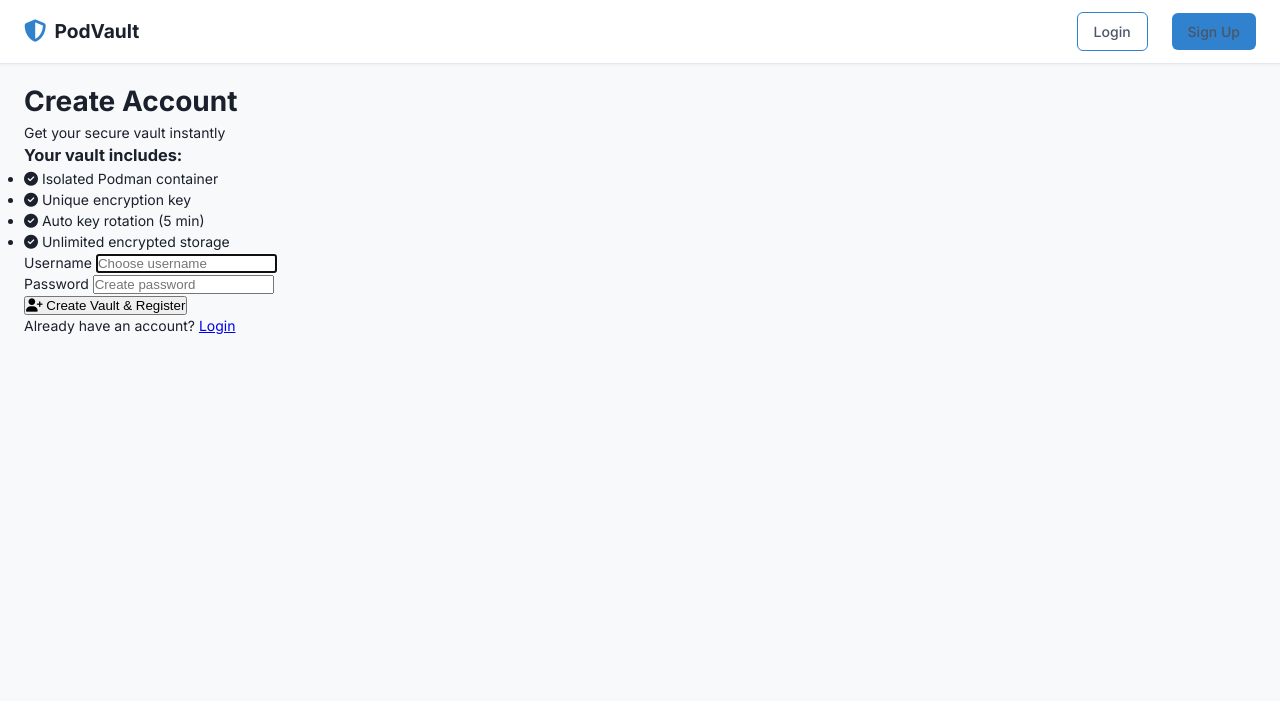
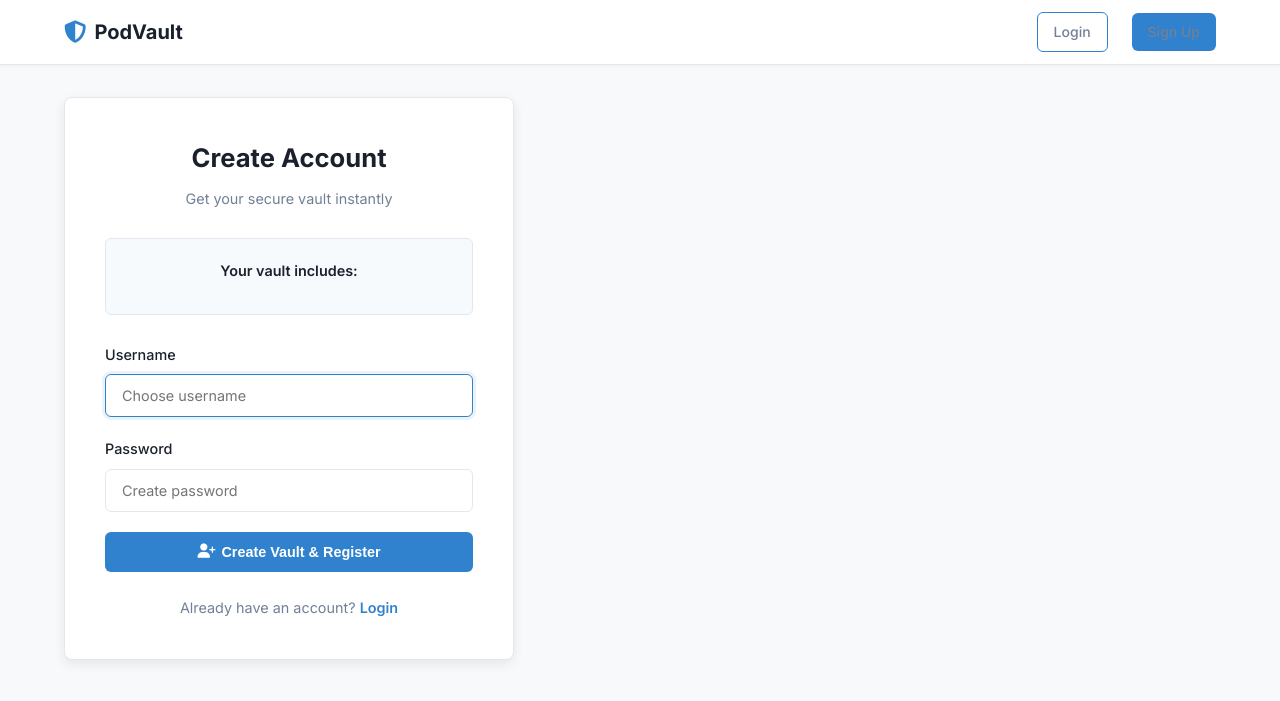
Before and after one commit to sairohithtappatla/PodVault, a Flask app: page /register in a window 1280 px wide. Shown: the top 701 px of the page. Run offline with Flask 3, Linux system fonts and the light colour scheme.

Commit message:
UI for screen fit

```diff
--- a/app/templates/base.html
+++ b/app/templates/base.html
@@ -5,9 +5,23 @@
   <meta charset="UTF-8">
   <meta name="viewport" content="width=device-width, initial-scale=1.0">
   <title>{% block title %}PodVault{% endblock %}</title>
-  <link href="https://fonts.googleapis.com/css2?family=Inter:wght@400;500;600;700&display=swap" rel="stylesheet">
+  <link href="https://fonts.googleapis.com/css2?family=Inter:wght@300;400;500;600;700&display=swap" rel="stylesheet">
   <link rel="stylesheet" href="https://cdnjs.cloudflare.com/ajax/libs/font-awesome/6.4.0/css/all.min.css">
   <style>
+    :root {
+      --primary: #3182ce;
+      --primary-dark: #2c5282;
+      --secondary: #718096;
+      --light: #f8f9fa;
+      --dark: #1a202c;
+      --success: #48bb78;
+      --error: #f56565;
+      --border: #e2e8f0;
+      --card-bg: #ffffff;
+      --shadow: 0 1px 3px rgba(0, 0, 0, 0.05);
+      --shadow-lg: 0 4px 12px rgba(0, 0, 0, 0.08);
+    }
+
     * {
       margin: 0;
       padding: 0;
@@ -16,23 +30,23 @@
 
     body {
       font-family: 'Inter', -apple-system, BlinkMacSystemFont, sans-serif;
-      background: #f8f9fa;
-      color: #1a202c;
-      line-height: 1.5;
+      background: var(--light);
+      color: var(--dark);
+      line-height: 1.6;
       font-size: 14px;
     }
 
     .navbar {
-      background: white;
-      border-bottom: 1px solid #e2e8f0;
-      box-shadow: 0 1px 3px rgba(0, 0, 0, 0.05);
+      background: var(--card-bg);
+      border-bottom: 1px solid var(--border);
+      box-shadow: var(--shadow);
       position: sticky;
       top: 0;
       z-index: 1000;
     }
 
     .navbar-content {
-      max-width: 1400px;
+      max-width: 1200px;
       margin: 0 auto;
       padding: 0.75rem 1.5rem;
       display: flex;
@@ -44,14 +58,14 @@
       display: flex;
       align-items: center;
       gap: 8px;
-      font-size: 1.2rem;
+      font-size: 1.25rem;
       font-weight: 700;
-      color: #1a202c;
+      color: var(--dark);
       text-decoration: none;
     }
 
     .logo i {
-      color: #3182ce;
+      color: var(--primary);
       font-size: 1.4rem;
     }
 
@@ -62,7 +76,7 @@
     }
 
     .nav-links a {
-      color: #4a5568;
+      color: var(--secondary);
       text-decoration: none;
       font-weight: 500;
       font-size: 0.875rem;
@@ -73,11 +87,11 @@
     }
 
     .nav-links a:hover {
-      color: #3182ce;
+      color: var(--primary);
     }
 
     .nav-links .username {
-      color: #718096;
+      color: var(--secondary);
       font-size: 0.8rem;
       padding: 0.25rem 0.75rem;
       background: #f7fafc;
@@ -99,18 +113,18 @@
     }
 
     .btn-primary {
-      background: #3182ce;
+      background: var(--primary);
       color: white;
     }
 
     .btn-primary:hover {
-      background: #2c5282;
+      background: var(--primary-dark);
     }
 
     .btn-secondary {
       background: white;
-      color: #3182ce;
-      border: 1px solid #3182ce;
+      color: var(--primary);
+      border: 1px solid var(--primary);
     }
 
     .btn-secondary:hover {
@@ -118,9 +132,9 @@
     }
 
     .container {
-      max-width: 1400px;
+      max-width: 1200px;
       margin: 0 auto;
-      padding: 1rem 1.5rem;
+      padding: 2rem 1.5rem;
     }
 
     .flash-messages {
@@ -137,7 +151,7 @@
       border-radius: 6px;
       background: white;
       border-left: 3px solid;
-      box-shadow: 0 2px 8px rgba(0, 0, 0, 0.1);
+      box-shadow: var(--shadow-lg);
       animation: slideIn 0.3s ease;
       font-size: 0.875rem;
     }
@@ -147,7 +161,6 @@
         transform: translateX(400px);
         opacity: 0;
       }
-
       to {
         transform: translateX(0);
         opacity: 1;
@@ -155,22 +168,16 @@
     }
 
     .alert-success {
-      border-left-color: #48bb78;
+      border-left-color: var(--success);
       color: #22543d;
     }
 
     .alert-error {
-      border-left-color: #f56565;
+      border-left-color: var(--error);
       color: #742a2a;
     }
 
-      {
-      % block extra_css %
-    }
-
-      {
-      % endblock %
-    }
+    {% block extra_css %}{% endblock %}
   </style>
 </head>
 
--- a/app/templates/register.html
+++ b/app/templates/register.html
@@ -2,54 +2,55 @@
 
 {% block extra_css %}
 <style>
-  .register-wrapper {
+  .auth-wrapper {
     min-height: calc(100vh - 60px);
     display: flex;
     align-items: center;
     justify-content: center;
-    padding: 1rem;
+    padding: 2rem 1rem;
   }
 
-  .register-box {
-    background: white;
-    padding: 2rem 2.5rem;
+  .auth-box {
+    background: var(--card-bg);
+    padding: 2.5rem;
     border-radius: 8px;
-    box-shadow: 0 4px 12px rgba(0, 0, 0, 0.08);
+    box-shadow: var(--shadow-lg);
     width: 100%;
     max-width: 450px;
-    border: 1px solid #e2e8f0;
+    border: 1px solid var(--border);
   }
 
-  .register-header {
+  .auth-header {
     text-align: center;
-    margin-bottom: 1.5rem;
+    margin-bottom: 1.75rem;
   }
 
-  .register-header h1 {
-    color: #1a202c;
-    font-size: 1.5rem;
+  .auth-header h1 {
+    color: var(--dark);
+    font-size: 1.6rem;
     font-weight: 700;
-    margin-bottom: 0.25rem;
+    margin-bottom: 0.5rem;
   }
 
-  .register-header p {
-    color: #718096;
-    font-size: 0.875rem;
+  .auth-header p {
+    color: var(--secondary);
+    font-size: 0.9rem;
   }
 
   .features {
     background: #f7fafc;
-    border: 1px solid #e2e8f0;
-    padding: 1rem;
+    border: 1px solid var(--border);
+    padding: 1.25rem;
     border-radius: 6px;
-    margin-bottom: 1.25rem;
+    margin-bottom: 1.75rem;
   }
 
   .features h3 {
-    font-size: 0.875rem;
+    font-size: 0.9rem;
     font-weight: 600;
-    color: #2d3748;
+    color: var(--dark);
     margin-bottom: 0.75rem;
+    text-align: center;
   }
 
   .features ul {
@@ -57,74 +58,78 @@
   }
 
   .features li {
-    padding: 0.35rem 0;
-    font-size: 0.8rem;
-    color: #4a5568;
+    padding: 0.5rem 0;
+    font-size: 0.85rem;
+    color: var(--secondary);
     display: flex;
     align-items: center;
-    gap: 6px;
+    gap: 8px;
   }
 
   .features li i {
-    color: #48bb78;
-    font-size: 0.75rem;
+    color: var(--success);
+    font-size: 0.8rem;
   }
 
   .form-group {
-    margin-bottom: 1rem;
+    margin-bottom: 1.25rem;
   }
 
   .form-group label {
     display: block;
-    margin-bottom: 0.4rem;
-    color: #2d3748;
+    margin-bottom: 0.5rem;
+    color: var(--dark);
     font-weight: 500;
-    font-size: 0.875rem;
+    font-size: 0.9rem;
   }
 
   .form-group input {
     width: 100%;
-    padding: 0.65rem 0.75rem;
-    border: 1px solid #cbd5e0;
+    padding: 0.75rem 1rem;
+    border: 1px solid var(--border);
     border-radius: 6px;
-    font-size: 0.875rem;
+    font-size: 0.9rem;
     transition: all 0.2s;
     font-family: 'Inter', sans-serif;
   }
 
   .form-group input:focus {
     outline: none;
-    border-color: #3182ce;
+    border-color: var(--primary);
     box-shadow: 0 0 0 3px rgba(49, 130, 206, 0.1);
   }
 
-  .register-btn {
+  .auth-btn {
     width: 100%;
-    padding: 0.7rem;
-    margin-top: 0.5rem;
-    background: #3182ce;
+    padding: 0.75rem;
+    margin-top: 0.75rem;
+    background: var(--primary);
     color: white;
     border: none;
     border-radius: 6px;
     font-weight: 600;
-    font-size: 0.875rem;
+    font-size: 0.9rem;
     cursor: pointer;
     transition: background 0.2s;
+    display: flex;
+    align-items: center;
+    justify-content: center;
+    gap: 6px;
   }
 
-  .register-btn:hover {
-    background: #2c5282;
+  .auth-btn:hover {
+    background: var(--primary-dark);
   }
 
-  .login-text {
+  .auth-link {
     text-align: center;
-    margin-top: 1.25rem;
-    font-size: 0.85rem;
-    color: #4a5568;
+    margin-top: 1.5rem;
+    font-size: 0.9rem;
+    color: var(--secondary);
   }
 
-  .login-text a {
-    color: #3182ce;
+  .auth-link a {
+    color: var(--primary);
     font-weight: 600;
     text-decoration: none;
   }
@@ -132,21 +137,16 @@
 {% endblock %}
 
 {% block content %}
-<div class="register-wrapper">
-  <div class="register-box">
-    <div class="register-header">
+<div class="auth-wrapper">
+  <div class="auth-box">
+    <div class="auth-header">
       <h1>Create Account</h1>
       <p>Get your secure vault instantly</p>
     </div>
 
     <div class="features">
       <h3>Your vault includes:</h3>
-      <ul>
-        <li><i class="fas fa-check-circle"></i> Isolated Podman container</li>
-        <li><i class="fas fa-check-circle"></i> Unique encryption key</li>
-        <li><i class="fas fa-check-circle"></i> Auto key rotation (5 min)</li>
-        <li><i class="fas fa-check-circle"></i> Unlimited encrypted storage</li>
-      </ul>
+
     </div>
 
     <form method="POST">
@@ -160,12 +160,12 @@
         <input type="password" name="password" placeholder="Create password" required minlength="6">
       </div>
 
-      <button type="submit" class="register-btn">
+      <button type="submit" class="auth-btn">
         <i class="fas fa-user-plus"></i> Create Vault & Register
       </button>
     </form>
 
-    <div class="login-text">
+    <div class="auth-link">
       Already have an account? <a href="/login">Login</a>
     </div>
   </div>
```
Also changed, not shown: app/templates/dashboard.html (+50 -29 lines), app/templates/index.html (+76 -64 lines), app/templates/login.html (+48 -44 lines).
